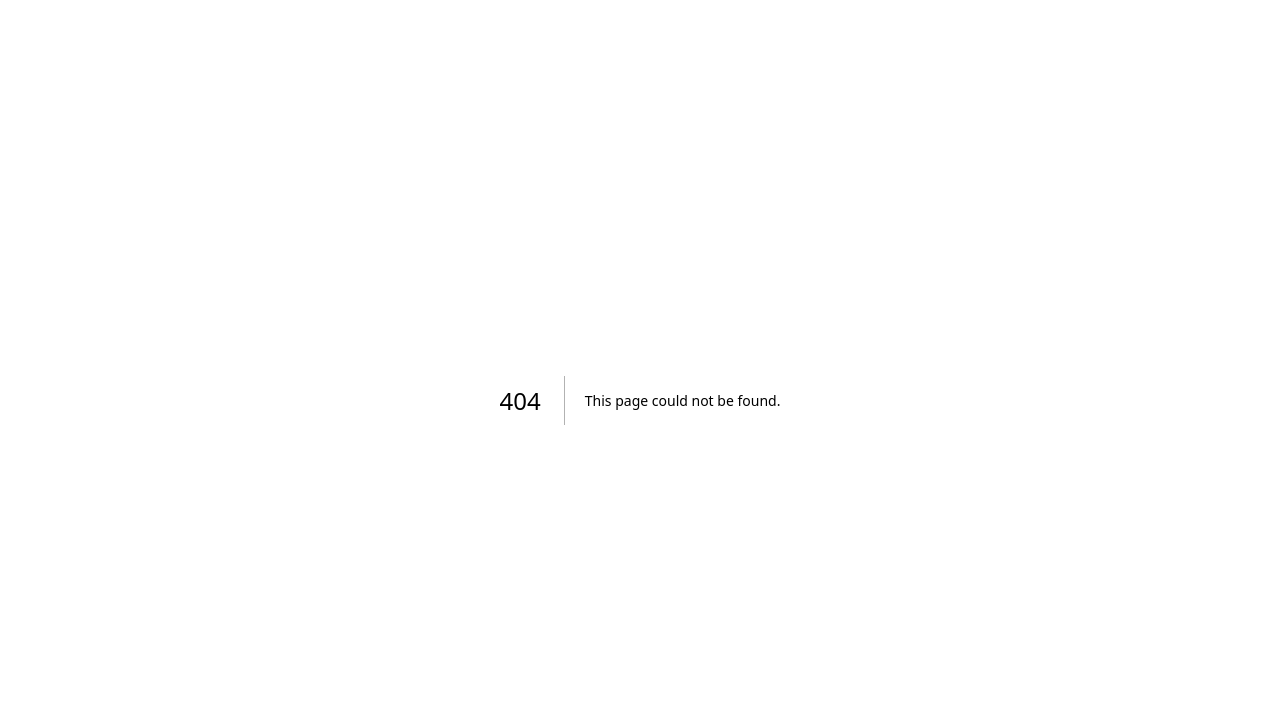
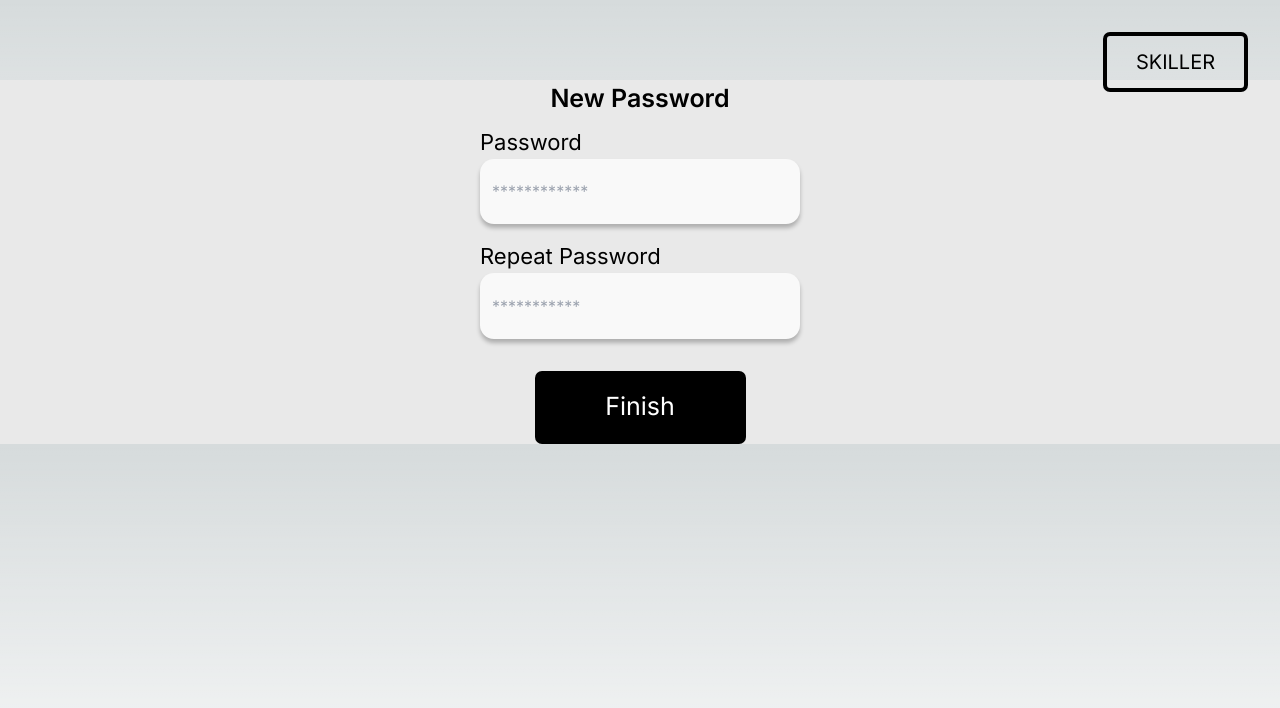
Before and after one commit to marks-eduhub/skiller-frontend, a Next.js app: page /newpassword in a window 1280 px wide. Before the commit this address had no page. Shown: the top 708 px of the page. Built offline with nearby package versions, Linux system fonts and the light colour scheme.

Commit message:
add new password feature

```diff
--- /dev/null
+++ b/app/newpassword/page.tsx
@@ -0,0 +1,5 @@
+import NewPasswordForm from "@/components/newPassword/newPasswordForm";
+
+export default function newPasswordPage() {
+  return <NewPasswordForm />;
+}
--- /dev/null
+++ b/components/newPassword/index.tsx
@@ -0,0 +1,6 @@
+import React from "react";
+import NewPasswordForm from "./newPasswordForm";
+
+export default function newPassword() {
+  return <NewPasswordForm />;
+}
--- /dev/null
+++ b/components/newPassword/newPasswordForm.tsx
@@ -0,0 +1,40 @@
+import React from "react";
+
+export default function NewPasswordForm() {
+  return (
+    <div className="bg-[#E9E9E9] w-full">
+      <button className="rounded-[7px] border-4 border-solid border-black text-black text-[20px] w-[145px] h-[60px] mt-[2rem] absolute top-0 right-[2rem]">
+        SKILLER
+      </button>
+      <h2 className="font-[600] text-[25px] mt-[5rem] flex justify-center mb-2">
+        New Password
+      </h2>
+
+      <div className="flex flex-col items-center">
+        <div className="mb-4">
+          <div className="font-[400] text-[22px]">Password</div>
+          <input
+            placeholder="************"
+            type="password"
+            className="fieldBoxShadow bg-[#F9F9F9] rounded-[14px] px-3 py-[1.3rem] w-[20rem]"
+          />
+        </div>
+
+        <div className="mb-8">
+          <div className="font-[400] text-[22px]">Repeat Password</div>
+          <input
+            placeholder="***********"
+            type="password"
+            className="fieldBoxShadow bg-[#F9F9F9] rounded-[14px] px-3 py-[1.3rem] w-[20rem]"
+          />
+        </div>
+      </div>
+
+      <div className="flex justify-center">
+        <button className="bg-[#000] rounded-[7px] text-[25px] text-white w-[211px] h-[73px]">
+          Finish
+        </button>
+      </div>
+    </div>
+  );
+}
```
Also changed, not shown: components/Login/loginForm.tsx (+4 -4 lines), components/RegisterForm/signupForm.tsx (+7 -9 lines).
